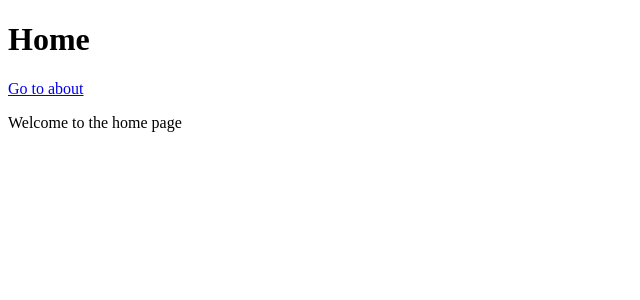
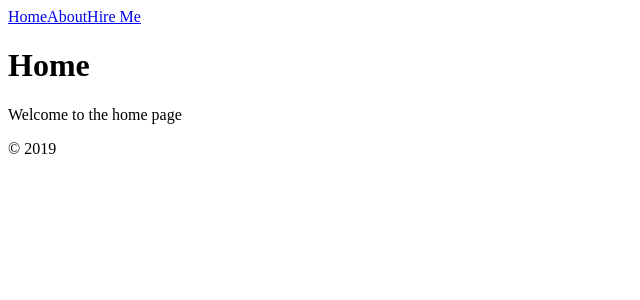
Before and after one commit to Anubhav311/next-portfolio, a Next.js app: page / in a window 1280 px wide. Shown: the top 300 px of the page, without its empty margins (0-640 px from the left). Built offline with nearby package versions, Linux system fonts and the light colour scheme.

Commit message:
created Layout component

```diff
--- /dev/null
+++ b/components/Layout.js
@@ -0,0 +1,16 @@
+import Link from 'next/link';
+
+export default ({ children, title }) => (
+    <div>
+        <header>
+            <Link href="/"><a>Home</a></Link>
+            <Link href="/about"><a>About</a></Link>
+            <Link href="/hireme"><a>Hire Me</a></Link>
+        </header>
+
+        <h1>{title}</h1>
+        {children}
+
+        <footer>&copy; {new Date().getFullYear()}</footer>
+    </div>
+)
--- a/pages/index.js
+++ b/pages/index.js
@@ -1,12 +1,9 @@
-import Link from 'next/link'
+import Layout from '../components/Layout';
 
-const Index = () =>
-    <div>
-        <h1>Home</h1>
-        <Link href="/about">
-            <a>Go to about</a>
-        </Link>
+const Index = () => (
+    <Layout title="Home">
         <p>Welcome to the home page</p>
-    </div>
+    </Layout>
+);
 
 export default Index;
```
Also changed, not shown: pages/about.js (+3 -6 lines), pages/hireme.js (+7 -5 lines).
